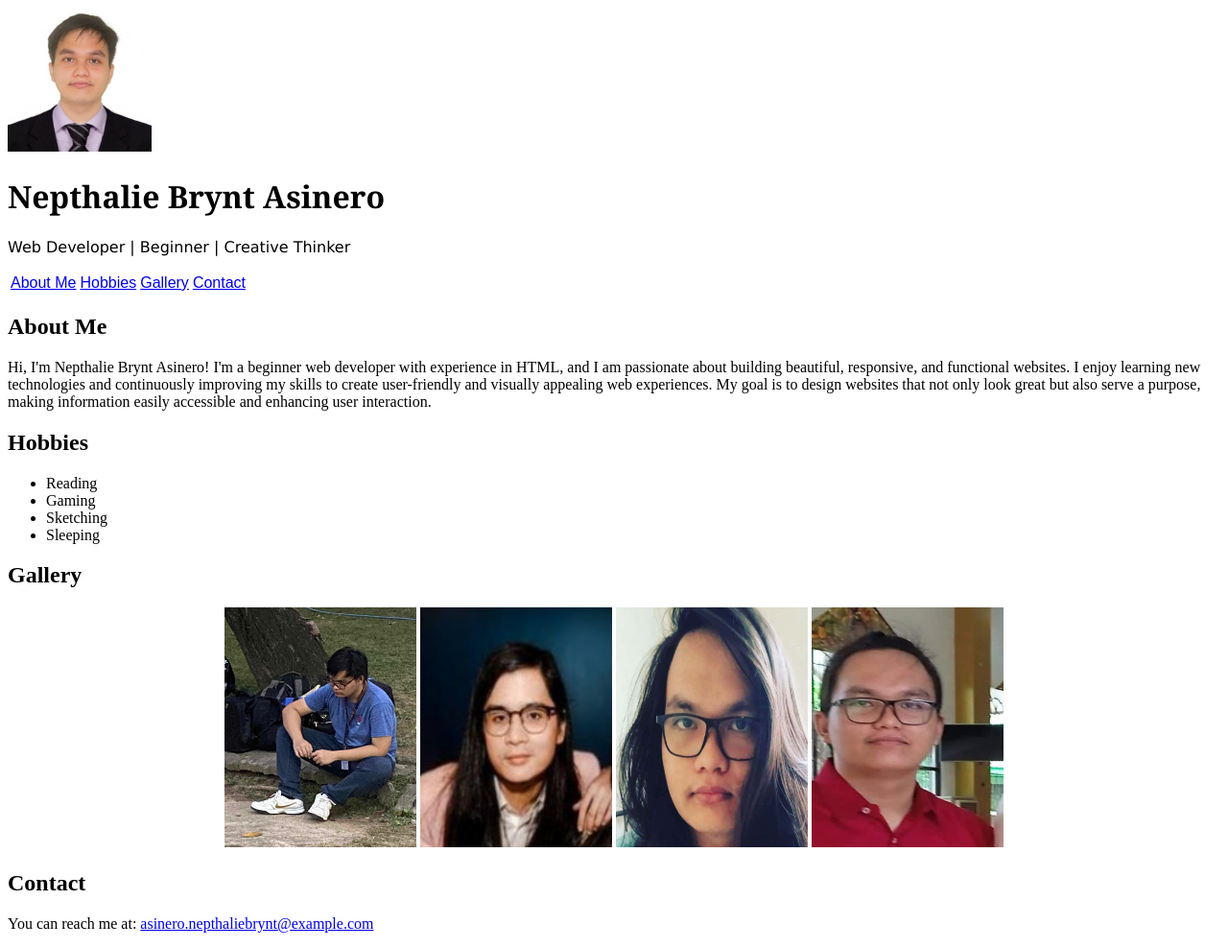
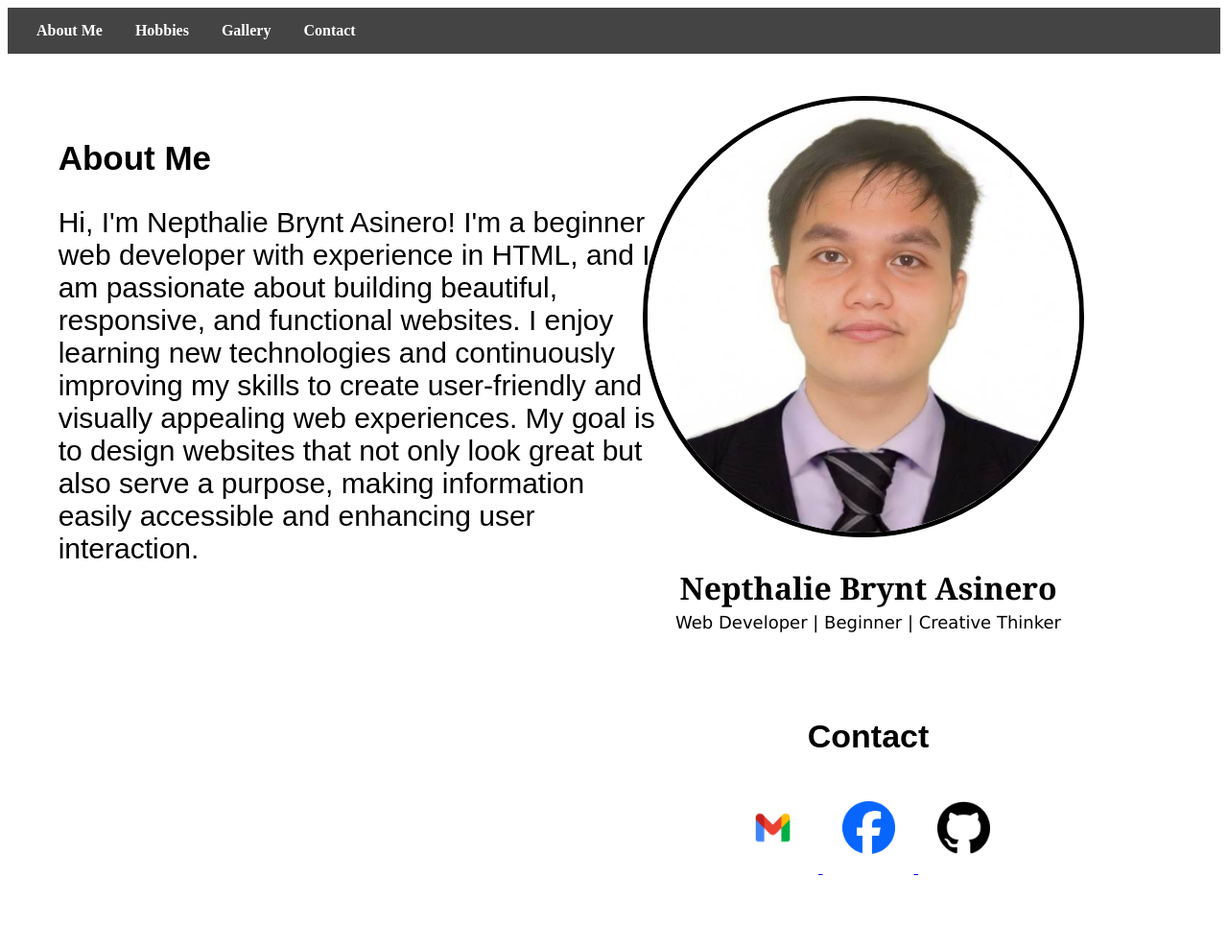
Before and after one commit to KIN0RI/IT223-2R4-midterm-WebPort, a plain HTML site: page index.html in a window 1280 px wide. Shown: the whole page at 96% size. After the commit the page ends 930 px from the top, so only its background shows below. Drawn offline with Linux system fonts and the light colour scheme.

Commit message:
added css

```diff
--- a/index.html
+++ b/index.html
@@ -3,28 +3,143 @@
 <head>
     <title>Web Portfolio</title>
 </head>
+
+<style>
+
+
+    nav {
+            background-color: #444;
+            padding: 15px;
+
+        }
+    nav a {
+            color: white;
+            text-decoration: none;
+            margin: 15px;
+            font-weight: bold;
+    }
+    .about-box {
+    width: 50%;
+    padding: 40px;
+    border: none;
+    text-align: left;
+    margin-left: 1%;
+    font-family: Arial, sans-serif;
+    background-color: transparent;
+    }
+    #about {
+    margin-top: 20px;
+    }
+    #about h2 {
+    font-size: 35px;
+    }
+
+    #about p {
+    font-size: 30px;
+    }
+
+    .profile-img {
+    width: 450px;
+    height: 450px;
+    border: 5px solid;
+    border-radius: 50%;
+    position: absolute;
+    right: 150px;
+    top: 100px
+    }
+
+    .profile-name, .profile-title {
+    position: absolute;
+    right: 150px;
+    top: 570px;
+    text-align: center;
+    width: 450px;
+    font-family: Georgia, serif;
+    }
+
+    .profile-title {
+    font-family: Verdana, sans-serif;
+    font-size: 18px;
+    top: 620px; }
+
+    .contact-info {
+    position: absolute;
+    right: 150px;
+    top: 700px;
+    text-align: center;
+    width: 450px;
+    font-family: Arial, sans-serif;
+    }
+
+    .contact-info {
+    position: absolute;
+    right: 150px;
+    top: 720px;
+    text-align: center;
+    width: 450px;
+    font-family: Arial, sans-serif;
+    }
+    .contact-info h2 {
+    font-size: 34px;
+    font-weight: bold;
+    }
+
+    .contact-icon {
+    width: 55px;
+    height: 55px;
+    margin: 20px;
+    cursor: pointer;
+    }
+
+
+
+
+
+
+
+
+
+
+</style>
+
+
 <body>
-    <header>
-        <img src="Profile.jpg" alt="Profile image" width="150" height="150">
-        <h1 style="font-family: Georgia, serif;">Nepthalie Brynt Asinero</h1>
-        <p style="font-family: Verdana, sans-serif;">Web Developer | Beginner | Creative Thinker</p>
-    </header>
+
+    <img src="Profile.jpg" alt="Profile image" class="profile-img">
+    <h1 class="profile-name">Nepthalie Brynt Asinero</h1>
+    <p class="profile-title">Web Developer | Beginner | Creative Thinker</p>
+    <section id="contact" class="contact-info">
+        <h2>Contact</h2>
+        <p>
+            <a href="mailto:asinero.nepthaliebrynt@example.com">
+                <img src="gmail-png.webp" alt="Gmail" class="contact-icon">
+            </a>
+            <a href="https://www.facebook.com/profile.php?id=100015841417251" target="_blank">
+                <img src="Fb.png" alt="Facebook" class="contact-icon">
+            </a>
+            <a href="https://github.com/yourprofile" target="_blank">
+                <img src="git-icon.png" alt="GitHub" class="contact-icon">
+            </a>
+        </p>
+    </section>
+
 
     <nav>
-        <table>
-            <tr>
-                <td><a href="#about" style="font-family: Arial, sans-serif;">About Me</a></td>
-                <td><a href="#hobbies" style="font-family: Arial, sans-serif;">Hobbies</a></td>
-                <td><a href="#gallery" style="font-family: Arial, sans-serif;">Gallery</a></td>
-                <td><a href="#contact" style="font-family: Arial, sans-serif;">Contact</a></td>
-            </tr>
-        </table>
+        <a href="#about">About Me</a>
+        <a href="#hobbies">Hobbies</a>
+        <a href="#gallery">Gallery</a>
+        <a href="#contact">Contact</a>
     </nav>
-    <section id="about">
+
+
+    <section id="about"class="about-box">
         <h2>About Me</h2>
         <p>Hi, I'm Nepthalie Brynt Asinero! I'm a beginner web developer with experience in HTML, and I am passionate about building beautiful, responsive, and functional websites. I enjoy learning new technologies and continuously improving my skills to create user-friendly and visually appealing web experiences. My goal is to design websites that not only look great but also serve a purpose, making information easily accessible and enhancing user interaction.</p>
     </section>
-    <section id="hobbies">
+
+
+
+    <!--<section id="hobbies">
         <h2>Hobbies</h2>
         <ul>
             <li>Reading</li>
@@ -33,6 +148,26 @@
             <li>Sleeping</li>
         </ul>
     </section>
+
+
+
+
+
+
+
+
+
+
+
+
+
+
+
+
+
+
+
+
     <section id="gallery">
         <h2>Gallery</h2>
         <div style="text-align: center;">
@@ -42,8 +177,5 @@
             <img src="gallery4.jpg" alt="Gallery Image 4" width="200" height="250">
         </div>
     </section>
-    <section id="contact">
-        <h2>Contact</h2>
-        <p>You can reach me at: <a href="asinero.nepthaliebrynt@example.com">asinero.nepthaliebrynt@example.com</a></p>
+
 </body>
-</html>
```
Also changed, not shown: Fb.png (added), git-icon.png (added), gmail-png.webp (added).
